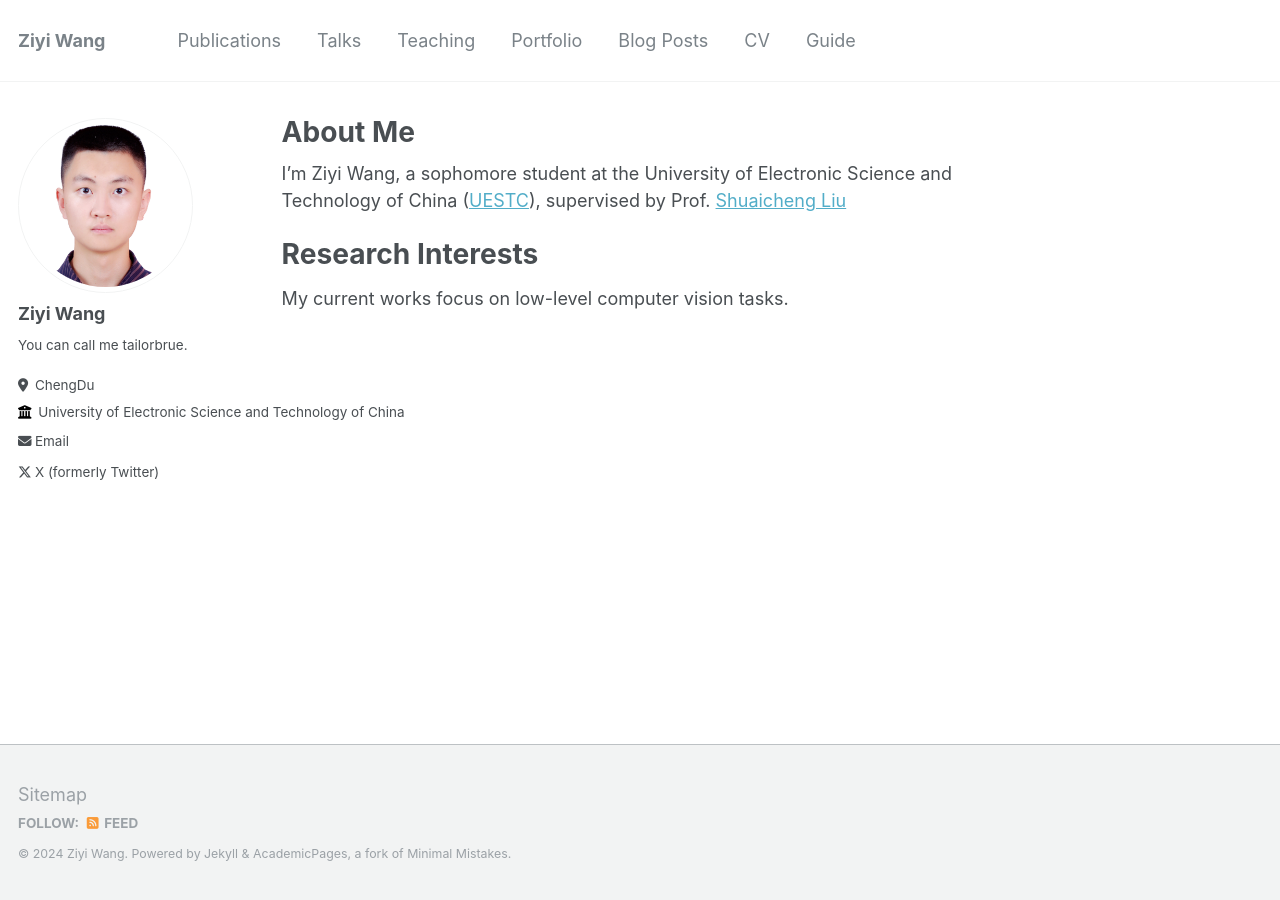
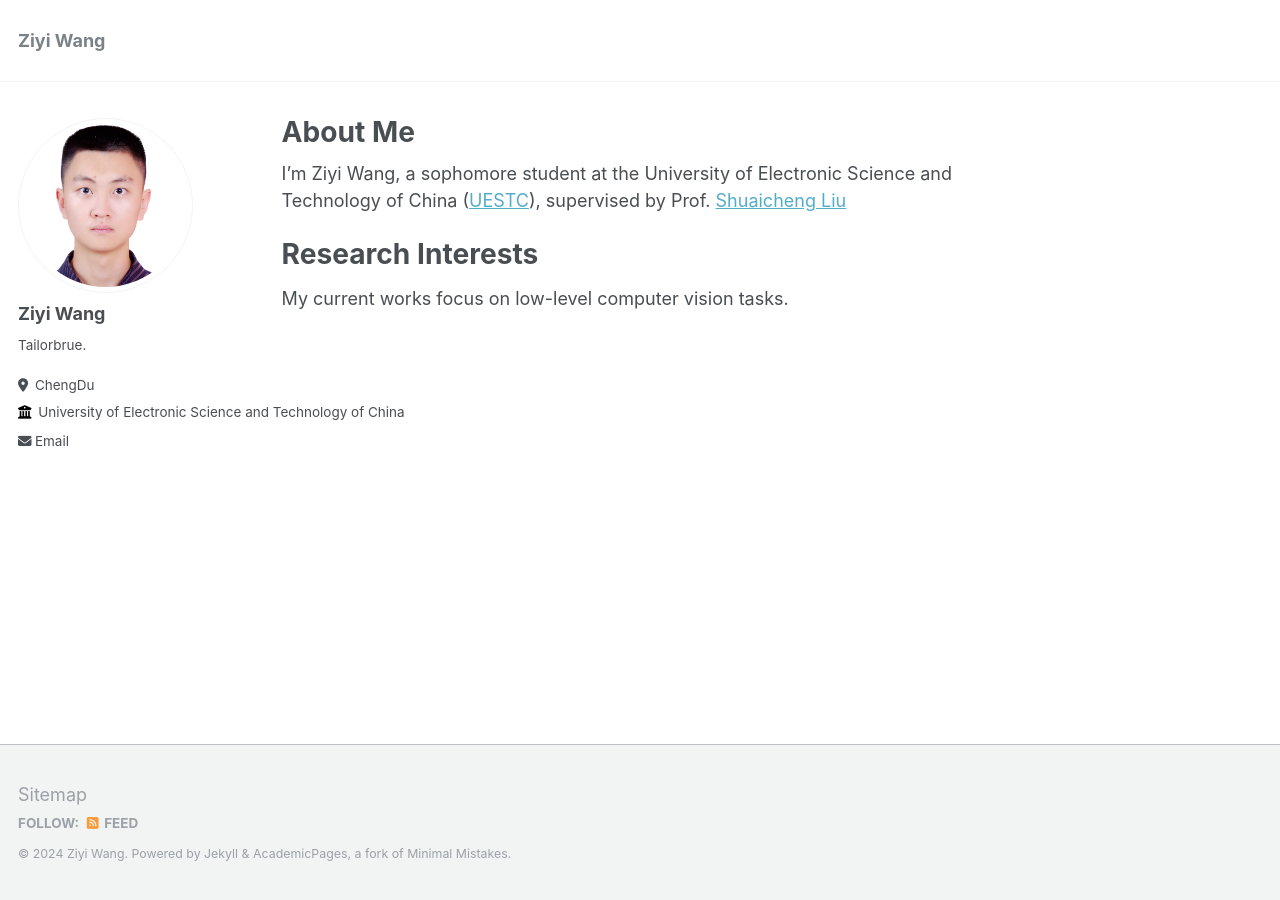
Before and after one commit to tailorbrue/tailorbrue.github.io, a Jekyll site: the page built from _pages/about.md, in a window 1280 px wide. Built offline with Jekyll 4.4.1, drawn with Linux system fonts in a browser that asks for light colours.

Commit message:
delete top bar

```diff
--- a/_config.yml
+++ b/_config.yml
@@ -24,7 +24,7 @@ author:
   avatar           : "profile.png"
   name             : "Ziyi Wang"
   pronouns         : # example: "she/her"
-  bio              : "You can call me tailorbrue."
+  bio              : "Tailorbrue."
   location         : "ChengDu"
   employer         : "University of Electronic Science and Technology of China"
   uri              : # URL
@@ -64,7 +64,7 @@ author:
   steam            : # Username
   telegram         : # URL
   tumblr           : # Username
-  twitter          : "UniofOxford"  # Replace this with your X / Twitter handle
+  twitter          : # "UniofOxford"  # Replace this with your X / Twitter handle
   vine             : # Username
   weibo            : # Username
   wikipedia        : # Username
```
Also changed, not shown: _data/navigation.yml (+15 -15 lines).
